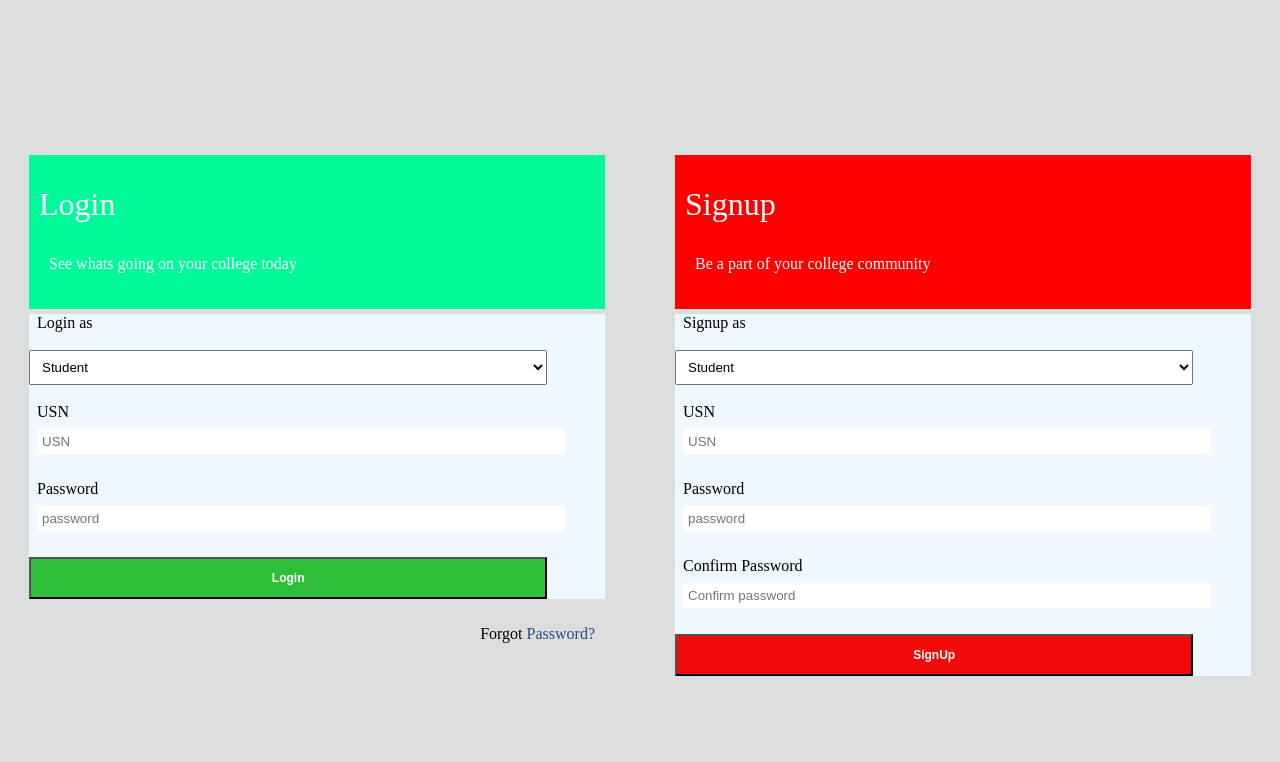
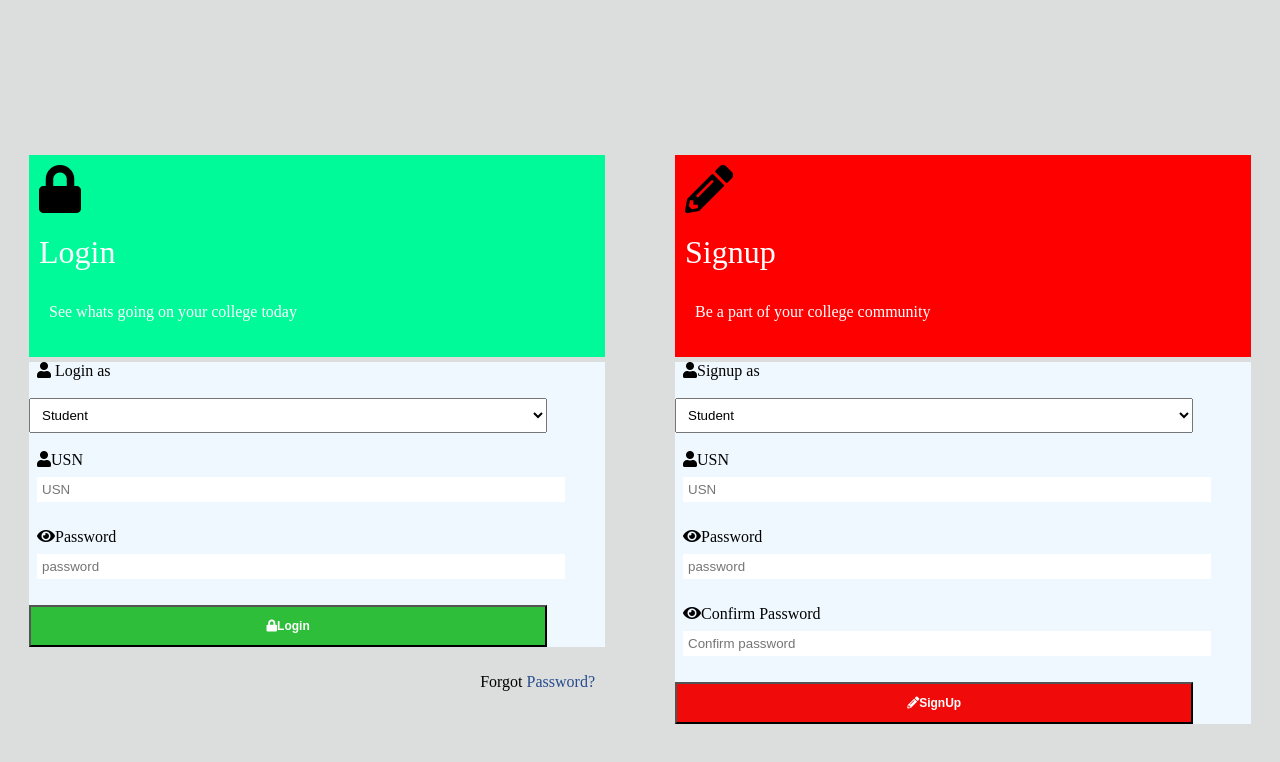
Before and after one commit to bromaGift/A-form, a plain HTML site: page index.html in a window 1280 px wide. Drawn offline with Linux system fonts and the light colour scheme.

Commit message:
updated code

```diff
--- a/index.html
+++ b/index.html
@@ -2,31 +2,36 @@
 <html>
     <head>
         <meta charset="utf-8">
+        <meta name="viewport" content="width=device-width, initial-scale=1, shrink-to-fit=no">
         <link rel="stylesheet" href="stylesheet.css">
+        <link href="https://cdnjs.cloudflare.com/ajax/libs/font-awesome/5.11.2/css/all.css" rel="stylesheet">
         <title>Sign In/Sign Up </title>
     </head>
         <body>
            <div id="login">
                <div id="container">
+                   <div id="lock">
+                        <i class="fas fa-lock fa-3x"></i>
+                   </div>
                 <h1>Login</h1>
-                <p>See whats going on your college today</p>
+                <p>See whats going on your college today </p>
             </div>
            <form>
-               <label for="login-as">Login as</label><br><br>
+               <label for="login-as"><i class="fas fa-user"></i> Login as</label><br><br>
                <select id="login-as">
                    <option value="Student">Student</option>
                    <option value="Teacher">Teacher</option><br>
                 </select>
                    <br><br>
 
-                   <label for="USN">USN</label> <br>
+                   <label for="USN"><i class="fas fa-user"></i>USN</label> <br>
                 <input id="USN" type="text" name="USN"  placeholder="USN">
                     <br><br>
 
-                <label for="Password">Password</label><br>
+                <label for="Password"><i class="fas fa-eye"></i>Password</label><br>
                 <input id="Password" type="password" name="password" placeholder="password">
                 <br><br>
-                <button id="log">Login</button>
+                <button id="log"><i class="fas fa-lock"></i>Login</button>
                 <p class="pass">Forgot <span>Password?</span></p>
             </div>
         </form>
@@ -34,29 +39,32 @@
 
          <div id="signup">
              <div id="container2">
-            <h1>Signup</h1>
+                 <div id="pencil">
+                        <i class="fas fa-pencil-alt fa-3x"></i>
+                 </div>
+            <h1>Signup </h1>
             <p>Be a part of your college community</p>
             </div>
 
         <form>
-            <label for="signup-as">Signup as</label><br><br>
+            <label for="signup-as"><i class="fas fa-user"></i>Signup as</label><br><br>
             <select id="signup-as">
                 <option value="Student">Student</option>
                 <option value="Teacher">Teacher</option><br>
                 </select>
                 <br><br>
 
-                <label for="USN">USN</label> <br>
+                <label for="USN"><i class="fas fa-user"></i>USN</label> <br>
                 <input id="USN" type="text" name="USN"  placeholder="USN">
                     <br><br>
 
-                    <label for="Password">Password</label><br>
+                    <label for="Password"><i class="fas fa-eye"></i>Password</label><br>
                     <input id="Password" type="password" name="password" placeholder="password">
                 <br><br>
-                    <label for="Confirm">Confirm Password</label><br>
+                    <label for="Confirm"><i class="fas fa-eye"></i>Confirm Password</label><br>
                     <input id="Confirm" type="password" name="Confirm password" placeholder="Confirm password">
                     <br><br>
-                <button id="sign">SignUp</button>
+                <button id="sign"><i class="fas fa-pencil-alt"></i>SignUp</button>
             </div>
            </form>
         </body>
```
